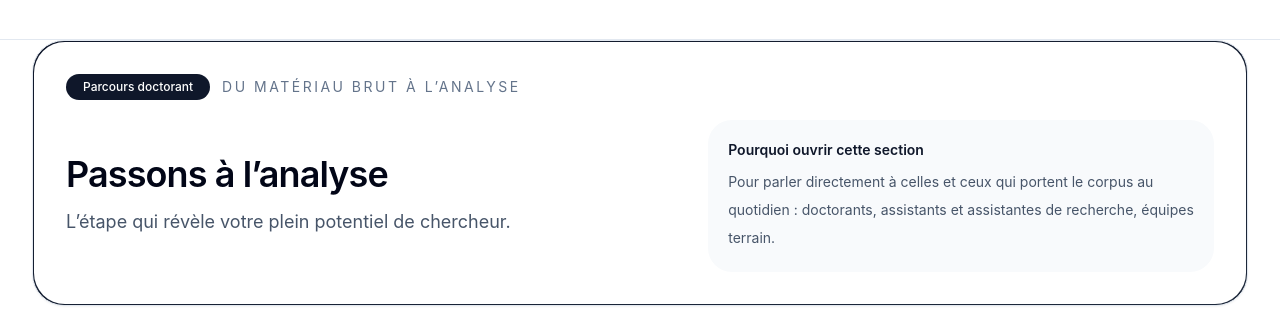
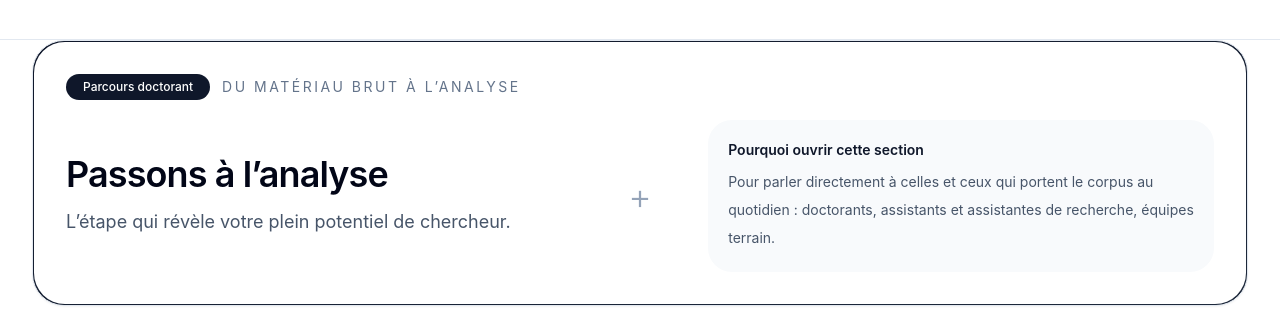
Before and after one commit to momopro21/vidame-recherche, a React (Vite) app: page / in a window 1280 px wide. Shown: the part 2632-2954 px from the top of the page. Built offline with nearby package versions, Linux system fonts and the light colour scheme; the HTML template or start-up script is replaced by a standard one.

Commit message:
Update App.tsx

```diff
--- a/src/App.tsx
+++ b/src/App.tsx
@@ -488,7 +488,7 @@ function Accueil({ setPage }: { setPage: (page: string) => void }) {
 
            <details className="group">
             <summary className="list-none cursor-pointer">
-              <div className="relative grid gap-6 rounded-[1.5rem] transition-colors duration-200 group-hover:bg-slate-50 md:grid-cols-[1.1fr_0.9fr] md:items-center">
+             <div className="relative grid gap-6 rounded-[1.5rem] transition-colors duration-200 hover:bg-slate-50 md:grid-cols-[1.1fr_0.9fr] md:items-center">
                 <div>
                   <div className="text-3xl font-semibold tracking-tight text-slate-950 md:text-4xl">
                     Passons à l’analyse
@@ -504,7 +504,7 @@ function Accueil({ setPage }: { setPage: (page: string) => void }) {
                       </p>
                      </div>
 
-                    <div className="pointer-events-none absolute inset-0 flex items-center justify-center text-4xl font-light leading-none text-slate-400 opacity-0 transition-opacity duration-200 group-hover:opacity-100">
+                    <div className="pointer-events-none absolute inset-0 flex items-center justify-center text-4xl font-light leading-none text-slate-400">
                       +
                     </div>
                    </div>
```
